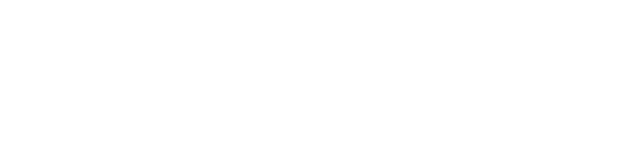
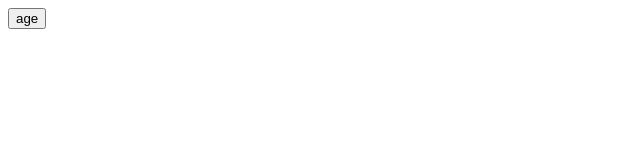
Before and after one commit to acciojob/random-user-js-Ranubirle, a website: page main.html in a window 1280 px wide. Shown: the full height of the page, 0-640 px from the left. Drawn offline with Linux system fonts and the light colour scheme.

Commit message:
created a submission

```diff
--- a/main.html
+++ b/main.html
@@ -10,6 +10,7 @@
 	<!-- the entire body must be written by student -->
     <script type="text/javascript" src="./script.js">
 </script>
+	<button>age</button>
 
 </body>
 
```
